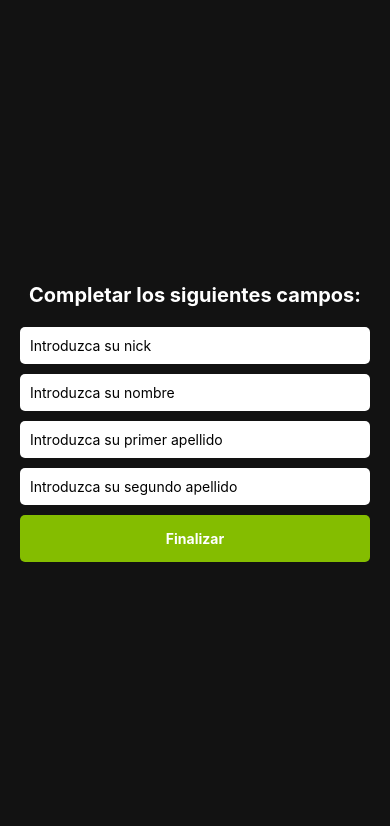
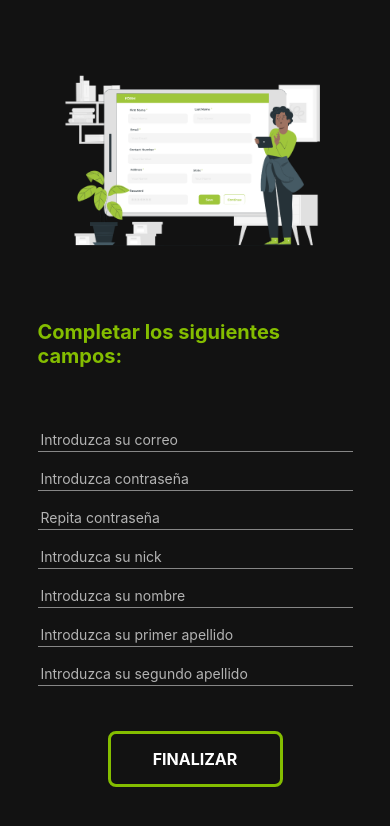
Before and after one commit to pepepeerez/appVedruna, a React Native app: screen /RegisterScreen in a window 390 px wide. Shown: the top 826 px of the page. Built offline with nearby package versions, Linux system fonts and the light colour scheme.

Commit message:
Pantalla de Registro finalizada con todos los detalles

```diff
--- a/src/paginas/LoginScreen.js
+++ b/src/paginas/LoginScreen.js
@@ -92,7 +92,7 @@ const styles = StyleSheet.create({
     marginBottom: 20,
   },
   buttonText: {
-    color: '#fff',
+    color: 'black',
     fontWeight: 'bold',
   },
   forgotPasswordContainer: {
--- a/src/paginas/RegisterScreen.js
+++ b/src/paginas/RegisterScreen.js
@@ -1,7 +1,10 @@
 import React, { useState } from 'react';
-import { View, Text, TextInput, TouchableOpacity, StyleSheet } from 'react-native';
+import { View, Text, TextInput, TouchableOpacity, StyleSheet, Image } from 'react-native';
 
 export default function RegisterScreen({ navigation }) {
+  const [email, setEmail] = useState('');
+  const [password, setPassword] = useState('');
+  const [confirmPassword, setConfirmPassword] = useState('');
   const [nick, setNick] = useState('');
   const [name, setName] = useState('');
   const [firstSurname, setFirstSurname] = useState('');
@@ -9,34 +12,64 @@ export default function RegisterScreen({ navigation }) {
 
   return (
     <View style={styles.container}>
+      <Image source={require('../../assets/formulario 1.png')} style={styles.image} />
       <Text style={styles.title}>Completar los siguientes campos:</Text>
+      <View style={styles.formContainer}>
+        <TextInput
+          style={styles.input}
+          placeholder="Introduzca su correo"
+          placeholderTextColor="#b3b3b3"
+          value={email}
+          onChangeText={setEmail}
+        />
+        <TextInput
+          style={styles.input}
+          placeholder="Introduzca contraseña"
+          placeholderTextColor="#b3b3b3"
+          secureTextEntry
+          value={password}
+          onChangeText={setPassword}
+        />
+        <TextInput
+          style={styles.input}
+          placeholder="Repita contraseña"
+          placeholderTextColor="#b3b3b3"
+          secureTextEntry
+          value={confirmPassword}
+          onChangeText={setConfirmPassword}
+        />
         <TextInput
           style={styles.input}
           placeholder="Introduzca su nick"
+          placeholderTextColor="#b3b3b3"
           value={nick}
           onChangeText={setNick}
         />
         <TextInput
           style={styles.input}
           placeholder="Introduzca su nombre"
+          placeholderTextColor="#b3b3b3"
           value={name}
           onChangeText={setName}
         />
         <TextInput
           style={styles.input}
           placeholder="Introduzca su primer apellido"
+          placeholderTextColor="#b3b3b3"
           value={firstSurname}
           onChangeText={setFirstSurname}
         />
         <TextInput
           style={styles.input}
           placeholder="Introduzca su segundo apellido"
+          placeholderTextColor="#b3b3b3"
           value={secondSurname}
           onChangeText={setSecondSurname}
         />
         <TouchableOpacity style={styles.button} onPress={() => console.log('Register')}>
-        <Text style={styles.buttonText}>Finalizar</Text>
+          <Text style={styles.buttonText}>FINALIZAR</Text>
         </TouchableOpacity>
+      </View>
     </View>
   );
 }
@@ -44,33 +77,50 @@ export default function RegisterScreen({ navigation }) {
 const styles = StyleSheet.create({
   container: {
     flex: 1,
-    justifyContent: 'center',
-    alignItems: 'center',
     backgroundColor: '#121212',
     padding: 20,
+    alignItems: 'center',
+  },
+  image: {
+    height: 280,
+    resizeMode: 'contain',
+    marginBottom: 20,
   },
   title: {
     fontSize: 20,
     fontWeight: 'bold',
-    color: '#fff',
+    color: '#84bd00',
+    textAlign: 'left', // Alinea el texto a la derecha
+    width: '90%',
     marginBottom: 20,
   },
+  formContainer: {
+    width: '100%',
+    marginTop: 40, // Desplaza los formularios y el botón hacia abajo
+    alignItems: 'center',
+  },
   input: {
-    width: '100%',
-    padding: 10,
-    marginBottom: 10,
-    backgroundColor: '#fff',
-    borderRadius: 5,
+    width: '90%',
+    padding: 3,
+    marginBottom: 15,
+    color: '#868686',
+    borderBottomWidth: 1,
+    borderBottomColor: '#868686', // Color de la línea separadora
+    fontSize: 14,
   },
   button: {
-    width: '100%',
+    width: '50%',
     padding: 15,
-    backgroundColor: '#84bd00',
-    borderRadius: 5,
+    backgroundColor: '#121212', // Fondo del botón
+    borderRadius: 8, // Esquinas redondeadas
     alignItems: 'center',
+    marginTop: 30, // Ajusta la distancia entre el formulario y el botón
+    borderWidth: 3, // Grosor del borde
+    borderColor: '#84bd00', // Color del borde
   },
   buttonText: {
-    color: '#fff',
+    color: 'white',
     fontWeight: 'bold',
+    fontSize: 16,
   },
 });
```
Also changed, not shown: assets/formulario 1.png (added). Lines whose indentation alone changed are shown as unchanged.
